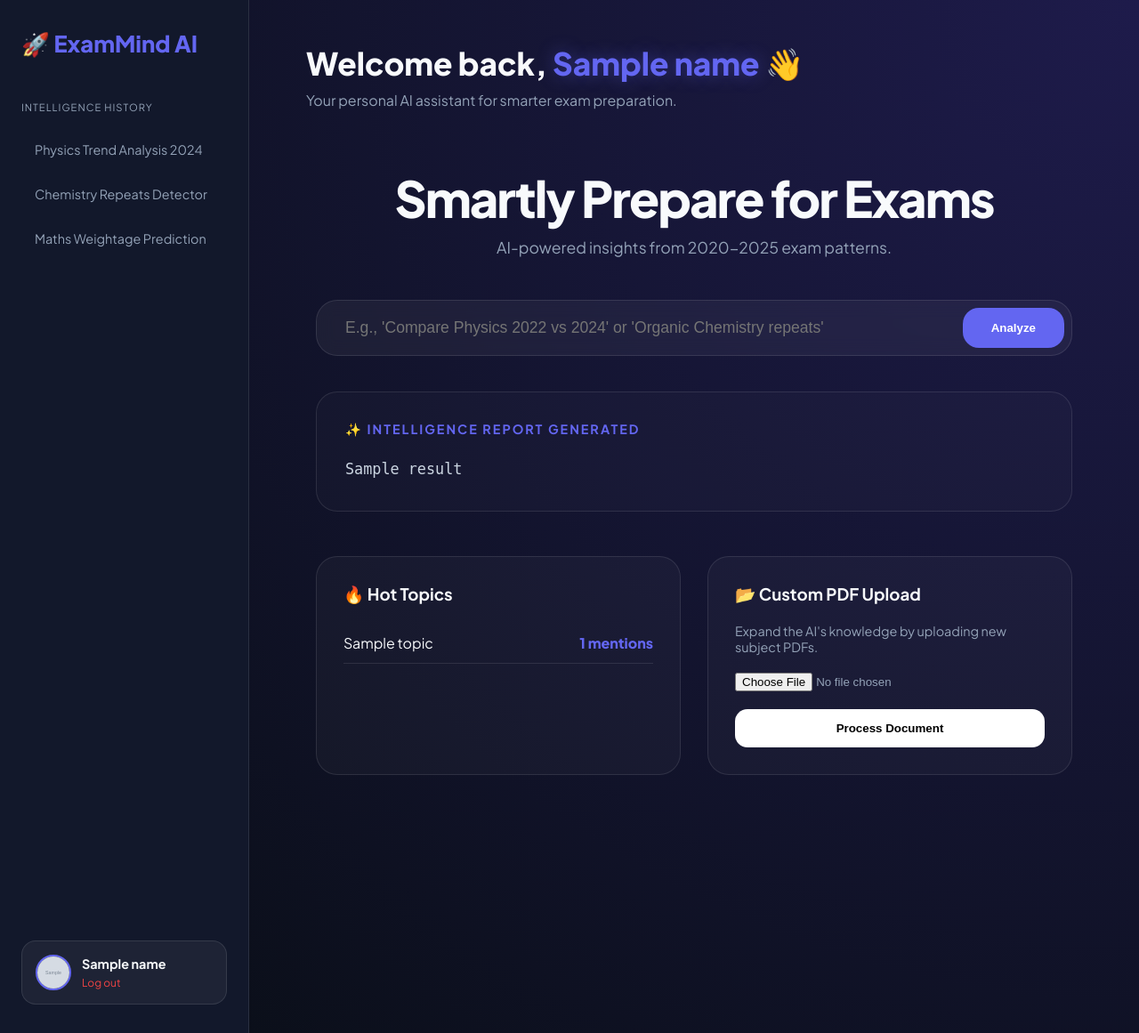
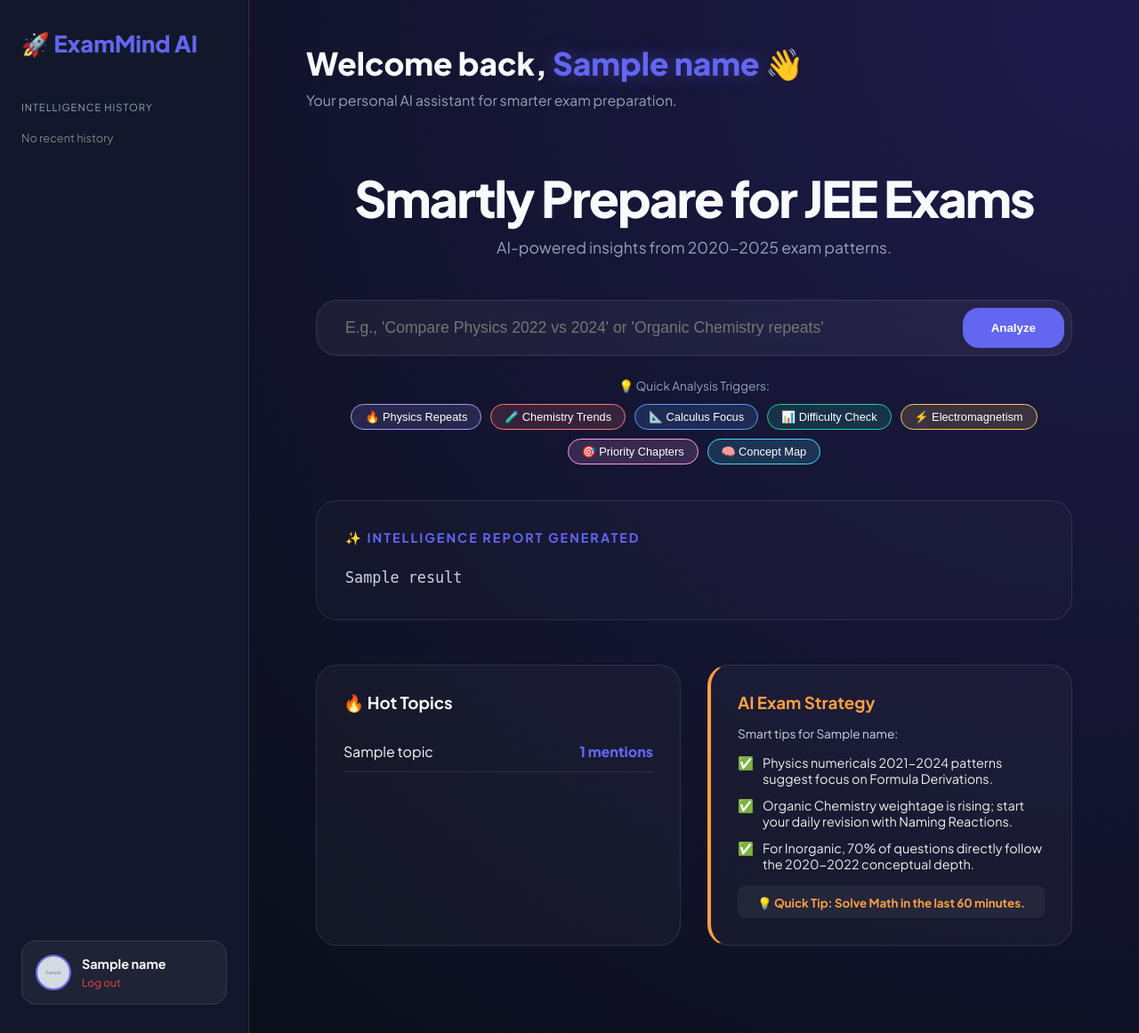
Before and after one commit to Parvati20/exammind_ai_rag, a FastAPI app: template templates/dashboard.html in a window 1280 px wide. Shown: the whole page at 89% size. Run offline with FastAPI, Linux system fonts and the light colour scheme; the template is opened without the code that fills it: most values are stand-ins (such as "Sample title", 1, 10 or a date in 2020); grey boxes marked "Sample" are stand-in pictures.

Commit message:
added history

```diff
--- a/app.py
+++ b/app.py
@@ -25,7 +25,7 @@ for folder in ["static", "templates", "uploads", "vectorstore"]:
 app.mount("/static", StaticFiles(directory="static"), name="static")
 templates = Jinja2Templates(directory="templates")
 
-# Import internal modules (Auth & Analytics load on startup)
+# Import internal modules
 from auth import init_oauth
 from analytics import get_top_topics
 oauth = init_oauth()
@@ -59,19 +59,21 @@ async def dashboard(request: Request):
     if not user:
         return RedirectResponse("/")
 
+    # Session se result uthao aur turant clear kar do taaki refresh pe gayab ho jaye
+    result = request.session.pop("last_result", None)
+    question = request.session.pop("last_question", None)
+
     return templates.TemplateResponse("dashboard.html", {
         "request": request,
         "name": user.get("name"),
         "picture": user.get("picture"),
         "top_topics": get_top_topics(),
-        "result": None,
-        "question": None
+        "result": result,
+        "question": question
     })
 
-@app.post("/ask", response_class=HTMLResponse)
+@app.post("/ask")
 async def ask(request: Request, query: str = Form(...)):
-    # LAZY LOADING: Model loads only when the first question is asked
-    # This prevents the server from crashing during startup
     from rag import ask_question
 
     user = request.session.get("user")
@@ -80,18 +82,15 @@ async def ask(request: Request, query: str = Form(...)):
 
     response = ask_question(query)
 
-    return templates.TemplateResponse("dashboard.html", {
-        "request": request,
-        "name": user.get("name"),
-        "picture": user.get("picture"),
-        "top_topics": get_top_topics(),
-        "result": response["answer"],
-        "question": query
-    })
+    # Result ko session mein temporarily save karo
+    request.session["last_result"] = response["answer"]
+    request.session["last_question"] = query
+
+    # Answer dikhane ke liye dashboard par bhej do (Redirect)
+    return RedirectResponse("/dashboard", status_code=303)
 
 @app.post("/upload")
 async def upload_pdf(request: Request, pdf_file: UploadFile = File(...)):
-    # Lazy load ingestion
     from ingest import process_file
 
     if not request.session.get("user"):
@@ -109,6 +108,5 @@ async def logout(request: Request):
     request.session.clear()
     return RedirectResponse("/")
 
-# Professional Startup
 if __name__ == "__main__":
     uvicorn.run(app, host="127.0.0.1", port=8000)
--- a/templates/dashboard.html
+++ b/templates/dashboard.html
@@ -10,11 +10,8 @@
     <aside class="sidebar">
         <div class="logo-area">🚀 ExamMind AI</div>
 
-        <div class="history-section">
-            <p style="color: var(--text-muted); font-size: 0.7rem; text-transform: uppercase; letter-spacing: 1px; margin-bottom: 20px;">Intelligence History</p>
-            <div class="history-item">Physics Trend Analysis 2024</div>
-            <div class="history-item">Chemistry Repeats Detector</div>
-            <div class="history-item">Maths Weightage Prediction</div>
+        <div class="history-section" id="historySection">
+        <p style="color: var(--text-muted); font-size: 0.7rem; text-transform: uppercase; letter-spacing: 1px; margin-bottom: 20px;">Intelligence History</p>
         </div>
 
         <div class="user-profile-box">
@@ -33,14 +30,33 @@
         </div>
 
         <section class="hero-title">
-            <h1>Smartly Prepare for Exams</h1>
+            <h1>Smartly Prepare for JEE Exams</h1>
             <p style="color: var(--text-muted); font-size: 1.1rem;">AI-powered insights from 2020-2025 exam patterns.</p>
         </section>
 
-        <form method="POST" action="/ask" class="search-container">
-            <input type="text" name="query" placeholder="E.g., 'Compare Physics 2022 vs 2024' or 'Organic Chemistry repeats'" required>
+        <form method="POST" action="/ask" class="search-container" id="searchForm">
+            <input type="text" id="queryInput" name="query" placeholder="E.g., 'Compare Physics 2022 vs 2024' or 'Organic Chemistry repeats'" required>
             <button type="submit">Analyze</button>
         </form>
+
+        <div style="margin: 25px 0; text-align: center;">
+            <p style="color: #94a3b8; font-size: 0.85rem; margin-bottom: 12px;">💡 Quick Analysis Triggers:</p>
+            <div style="display: flex; flex-wrap: wrap; gap: 10px; justify-content: center;">
+                <button type="button" onclick="quickSearch('List 5 repeated Physics numericals from 2021 to 2024')" style="background: rgba(162, 155, 254, 0.15); border: 1px solid #a29bfe; color: white; padding: 6px 15px; border-radius: 20px; cursor: pointer; font-size: 0.8rem; transition: 0.3s;">🔥 Physics Repeats</button>
+
+                <button type="button" onclick="quickSearch('Organic Chemistry weightage analysis for JEE 2024')" style="background: rgba(255, 118, 117, 0.15); border: 1px solid #ff7675; color: white; padding: 6px 15px; border-radius: 20px; cursor: pointer; font-size: 0.8rem;">🧪 Chemistry Trends</button>
+
+                <button type="button" onclick="quickSearch('Extract important questions on Calculus from 2023 Math paper')" style="background: rgba(84, 160, 255, 0.15); border: 1px solid #54a0ff; color: white; padding: 6px 15px; border-radius: 20px; cursor: pointer; font-size: 0.8rem;">📐 Calculus Focus</button>
+
+                <button type="button" onclick="quickSearch('Compare difficulty level of Inorganic Chemistry 2022 vs 2024')" style="background: rgba(29, 209, 161, 0.15); border: 1px solid #1dd1a1; color: white; padding: 6px 15px; border-radius: 20px; cursor: pointer; font-size: 0.8rem;">📊 Difficulty Check</button>
+
+                <button type="button" onclick="quickSearch('Most asked questions from Electromagnetism')" style="background: rgba(254, 202, 87, 0.15); border: 1px solid #feca57; color: white; padding: 6px 15px; border-radius: 20px; cursor: pointer; font-size: 0.8rem;">⚡ Electromagnetism</button>
+
+                <button type="button" onclick="quickSearch('What are the top 3 high-priority chapters for Physics?')" style="background: rgba(255, 159, 243, 0.15); border: 1px solid #ff9ff3; color: white; padding: 6px 15px; border-radius: 20px; cursor: pointer; font-size: 0.8rem;">🎯 Priority Chapters</button>
+
+                <button type="button" onclick="quickSearch('Identify concepts from 2020 Physical Chemistry paper')" style="background: rgba(72, 219, 251, 0.15); border: 1px solid #48dbfb; color: white; padding: 6px 15px; border-radius: 20px; cursor: pointer; font-size: 0.8rem;">🧠 Concept Map</button>
+            </div>
+        </div>
 
         {% if result %}
         <div class="result-box">
@@ -61,17 +77,84 @@
                     {% endfor %}
                 </ul>
             </div>
+            <div class="tile-card" style="margin: 0; background: rgba(255, 255, 255, 0.03); border-left: 4px solid #ff9f43;">
+        <h3 style="margin-bottom: 15px; color: #ff9f43;"><i class="fas fa-lightbulb"></i> AI Exam Strategy</h3>
+        <p style="font-size: 0.85rem; color: #cbd5e1; margin-bottom: 15px;">Smart tips for {{ name }}:</p>
 
-            <div class="tile-card">
-                <h3 style="margin-bottom: 20px;">📂 Custom PDF Upload</h3>
-                <p style="color: var(--text-muted); font-size: 0.9rem; margin-bottom: 20px;">Expand the AI's knowledge by uploading new subject PDFs.</p>
-                <form method="POST" action="/upload" enctype="multipart/form-data">
-                    <input type="file" name="pdf_file" required style="margin-bottom: 20px; display: block; width: 100%; color: var(--text-muted);">
-                    <button type="submit" style="width: 100%; background: white; color: black; border: none; padding: 14px; border-radius: 14px; font-weight: 800; cursor: pointer;">Process Document</button>
-                </form>
+        <ul style="list-style: none; font-size: 0.9rem; color: #eee; display: flex; flex-direction: column; gap: 12px;">
+            <li style="display: flex; gap: 10px;">
+                <span>✅</span>
+                <span>Physics numericals 2021-2024 patterns suggest focus on Formula Derivations.</span>
+            </li>
+            <li style="display: flex; gap: 10px;">
+                <span>✅</span>
+                <span>Organic Chemistry weightage is rising; start your daily revision with Naming Reactions.</span>
+            </li>
+            <li style="display: flex; gap: 10px;">
+                <span>✅</span>
+                <span>For Inorganic, 70% of questions directly follow the 2020-2022 conceptual depth.</span>
+            </li>
+        </ul>
+
+        <div style="margin-top: 15px; padding: 8px; background: rgba(255,255,255,0.05); border-radius: 8px; text-align: center;">
+            <small style="color: #ff9f43; font-weight: bold;">💡 Quick Tip: Solve Math in the last 60 minutes.</small>
+        </div>
+    </div>
+        </div>
+
+    </main>
+
+    <script>
+    // 1. Page load hote hi history dikhayein
+    document.addEventListener('DOMContentLoaded', () => {
+        displayHistory();
+    });
+
+    // 2. Form submit hone par history save karein
+    document.getElementById('searchForm').onsubmit = function() {
+        let query = document.getElementById('queryInput').value;
+        if(query.trim() !== "") {
+            let history = JSON.parse(localStorage.getItem('examHistory')) || [];
+            history = history.filter(item => item !== query); // Purana duplicate hatao
+            history.unshift(query);
+            if(history.length > 5) history.pop(); // Top 5 rakhein
+            localStorage.setItem('examHistory', JSON.stringify(history));
+        }
+    };
+
+    // 3. History Sidebar update karne ka function
+    function displayHistory() {
+        const historyDiv = document.getElementById('historySection');
+        if (!historyDiv) return;
+
+        let history = JSON.parse(localStorage.getItem('examHistory')) || [];
+        let html = `
+            <div style="display: flex; justify-content: space-between; align-items: center; margin-bottom: 20px;">
+                <p style="color: var(--text-muted); font-size: 0.7rem; text-transform: uppercase; letter-spacing: 1px; margin: 0;">Intelligence History</p>
+                ${history.length > 0 ? '<button onclick="clearAllHistory()" style="background:none; border:none; color:#ef4444; font-size:0.7rem; cursor:pointer;">Clear</button>' : ''}
             </div>
-        </div>
-    </main>
+        `;
+
+        if (history.length > 0) {
+            history.forEach(item => {
+                html += `<div class="history-item" onclick="quickSearch('${item}')" style="cursor:pointer; margin-bottom:10px; padding: 10px; background: rgba(255,255,255,0.03); border-radius: 6px;">${item}</div>`;
+            });
+        } else {
+            html += '<div style="color:gray; font-size:0.8rem;">No recent history</div>';
+        }
+        historyDiv.innerHTML = html;
+    }
+
+    function clearAllHistory() {
+        localStorage.removeItem('examHistory');
+        displayHistory();
+    }
+
+    function quickSearch(text) {
+        document.getElementById('queryInput').value = text;
+        document.getElementById('searchForm').submit();
+    }
+</script>
 
 </body>
 </html>
```
Also changed, not shown: static/app.js (+68 -7 lines).
